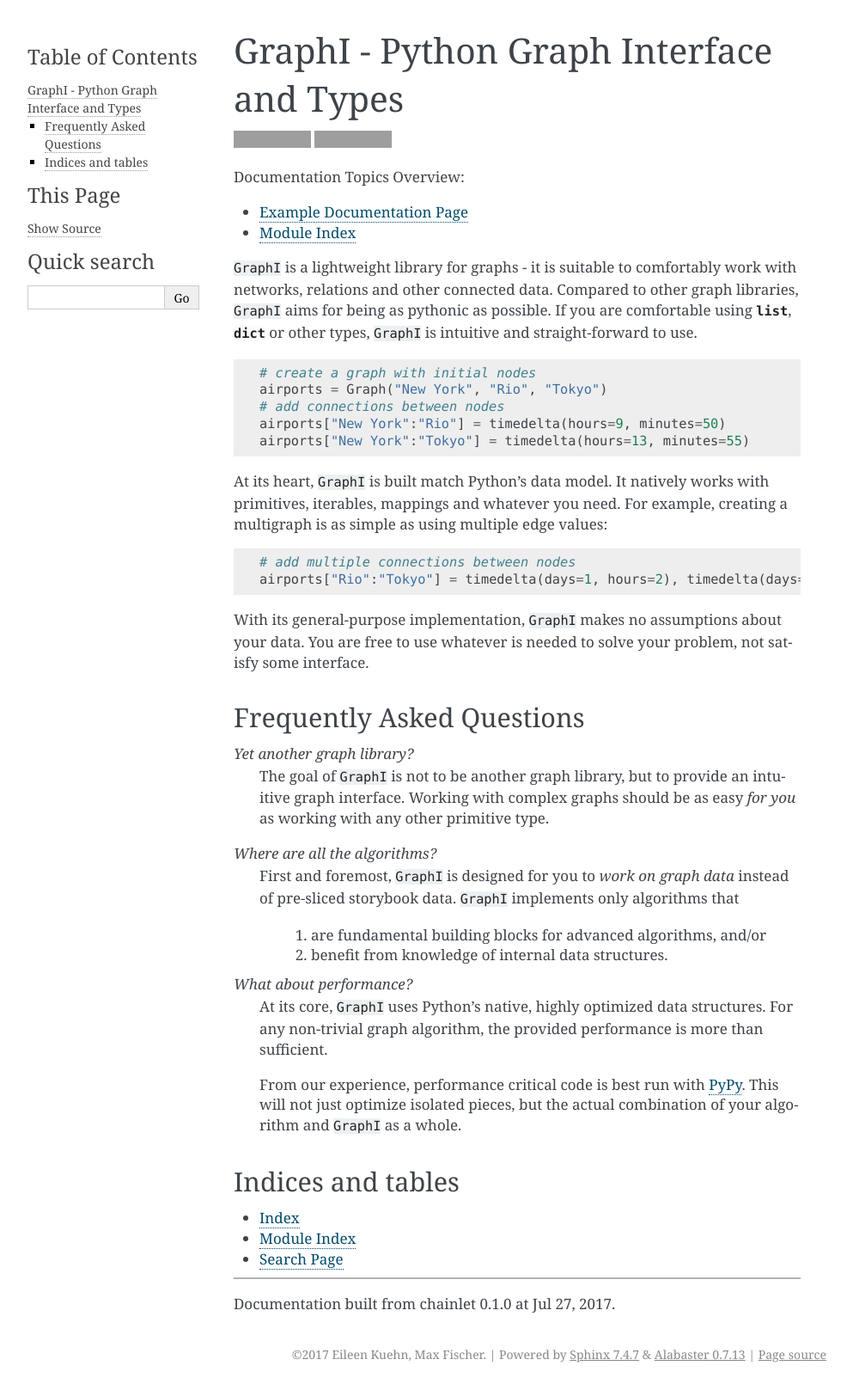
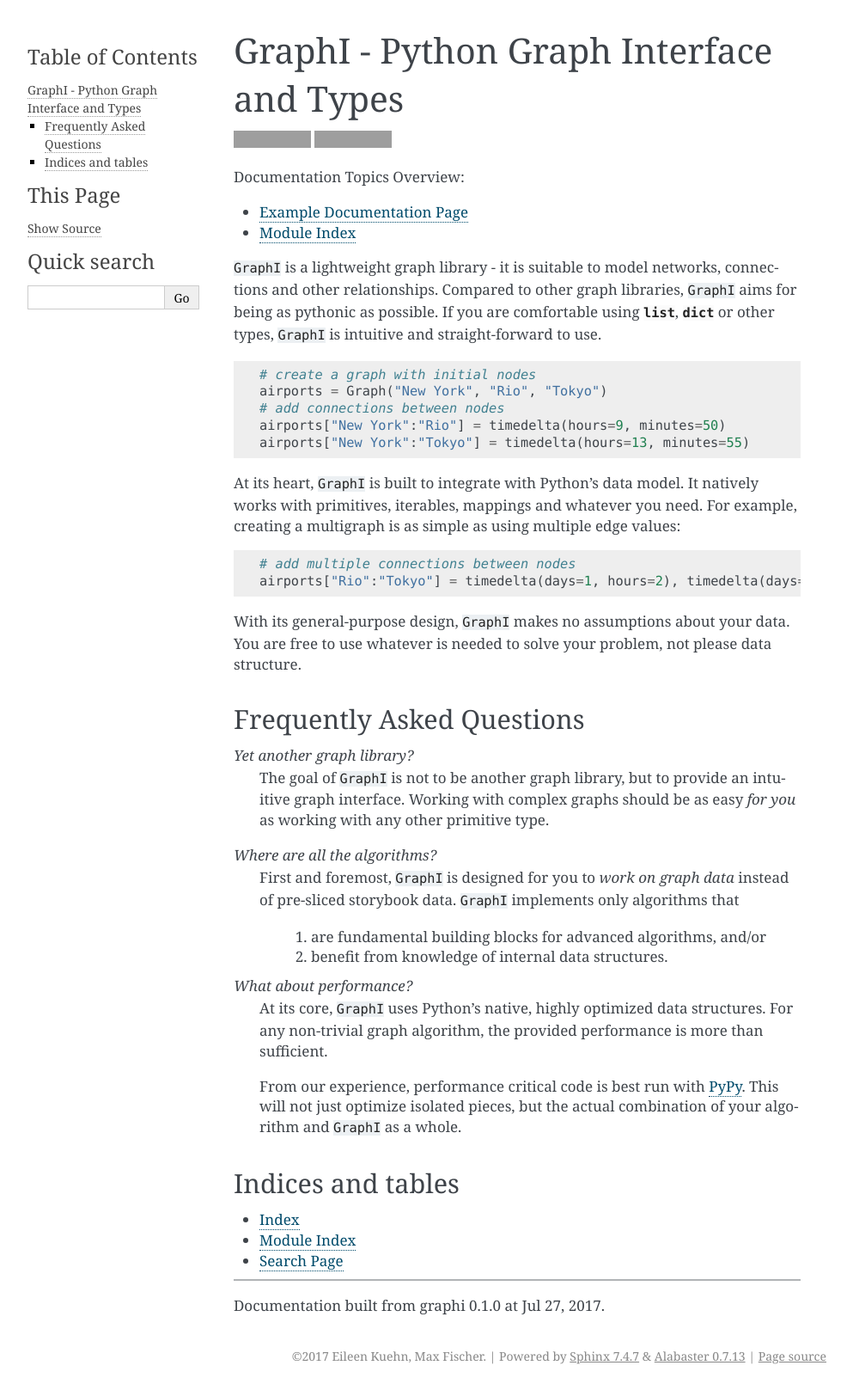
Before and after one commit to MaineKuehn/graphi, a Sphinx documentation site: the page built from docs/index.rst, in a window 1280 px wide. Shown: the whole page at 86% size, without its empty margins (148-1141 px from the left). Built offline with Sphinx 7.4.7, drawn with Linux system fonts in a browser that asks for light colours; formulas are drawn with MathJax 3; pages that are not in the unit, such as notebooks, are missing from menus; grey boxes are pictures that could not be loaded.

Commit message:
documentation index fixes

```diff
--- a/docs/index.rst
+++ b/docs/index.rst
@@ -9,7 +9,7 @@ GraphI - Python Graph Interface and Types
 
 
 .. image:: https://landscape.io/github/MaineKuehn/graphi/master/landscape.svg?style=flat
-    :target: https://landscape.io/github/maxfischer2781/chainlet/master
+    :target: https://landscape.io/github/MaineKuehn/graphi/master
     :alt: Code Health
 .. image:: https://readthedocs.org/projects/graphi/badge/?version=latest
     :target: http://graphi.readthedocs.io/en/latest/?badge=latest
@@ -23,7 +23,7 @@ GraphI - Python Graph Interface and Types
     Changelog <source/changelog>
     Module Index <source/api/modules>
 
-``GraphI`` is a lightweight library for graphs - it is suitable to comfortably work with networks, relations and other connected data.
+``GraphI`` is a lightweight graph library - it is suitable to model networks, connections and other relationships.
 Compared to other graph libraries, ``GraphI`` aims for being as pythonic as possible.
 If you are comfortable using :py:class:`list`, :py:class:`dict` or other types, ``GraphI`` is intuitive and straight-forward to use.
 
@@ -35,7 +35,7 @@ If you are comfortable using :py:class:`list`, :py:class:`dict` or other types,
     airports["New York":"Rio"] = timedelta(hours=9, minutes=50)
     airports["New York":"Tokyo"] = timedelta(hours=13, minutes=55)
 
-At its heart, ``GraphI`` is built match Python's data model.
+At its heart, ``GraphI`` is built to integrate with Python's data model.
 It natively works with primitives, iterables, mappings and whatever you need.
 For example, creating a multigraph is as simple as using multiple edge values:
 
@@ -44,8 +44,8 @@ For example, creating a multigraph is as simple as using multiple edge values:
     # add multiple connections between nodes
     airports["Rio":"Tokyo"] = timedelta(days=1, hours=2), timedelta(days=1, hours=3)
 
-With its general-purpose implementation, ``GraphI`` makes no assumptions about your data.
-You are free to use whatever is needed to solve your problem, not satisfy some interface.
+With its general-purpose design, ``GraphI`` makes no assumptions about your data.
+You are free to use whatever is needed to solve your problem, not please data structure.
 
 Frequently Asked Questions
 ==========================
@@ -82,4 +82,4 @@ Indices and tables
    :target: https://github.com/MaineKuehn/graphi/issues
    :alt: Open Issues
 
-Documentation built from chainlet |version| at |today|.
+Documentation built from graphi |version| at |today|.
```
